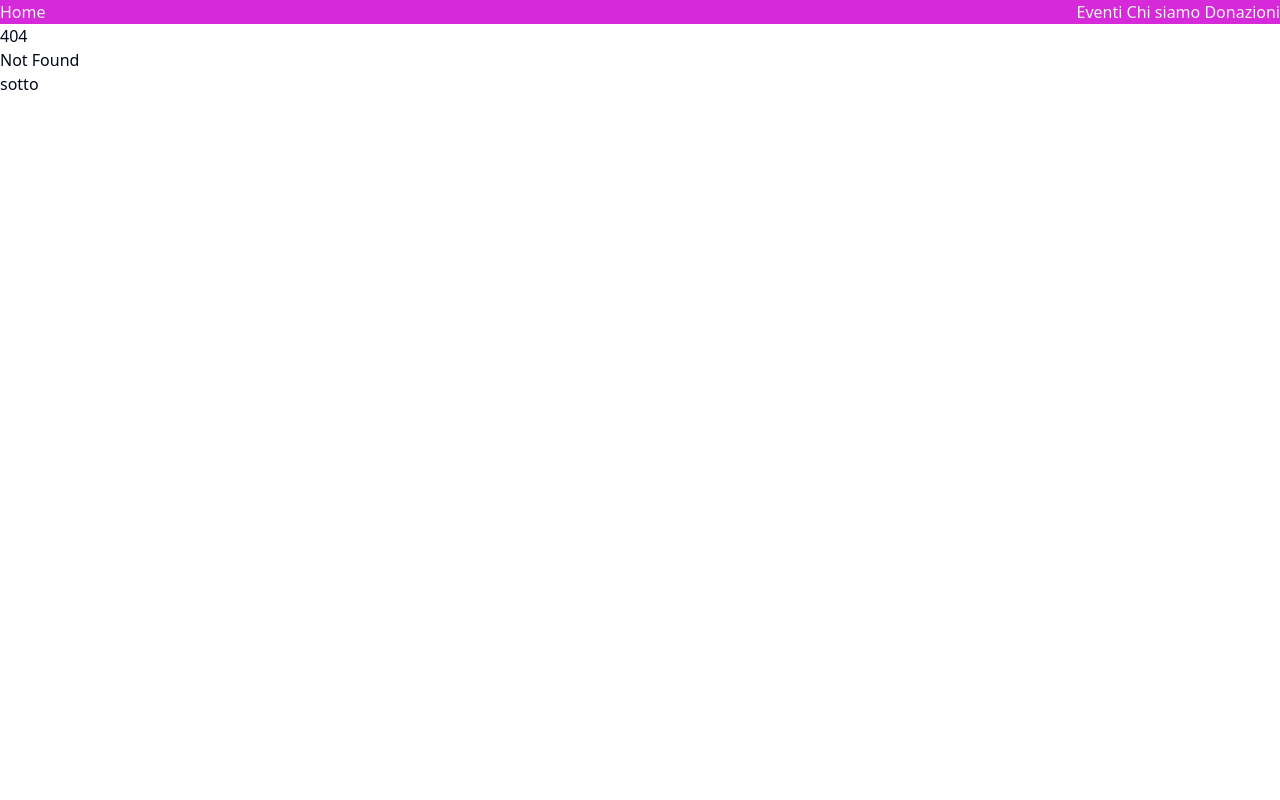
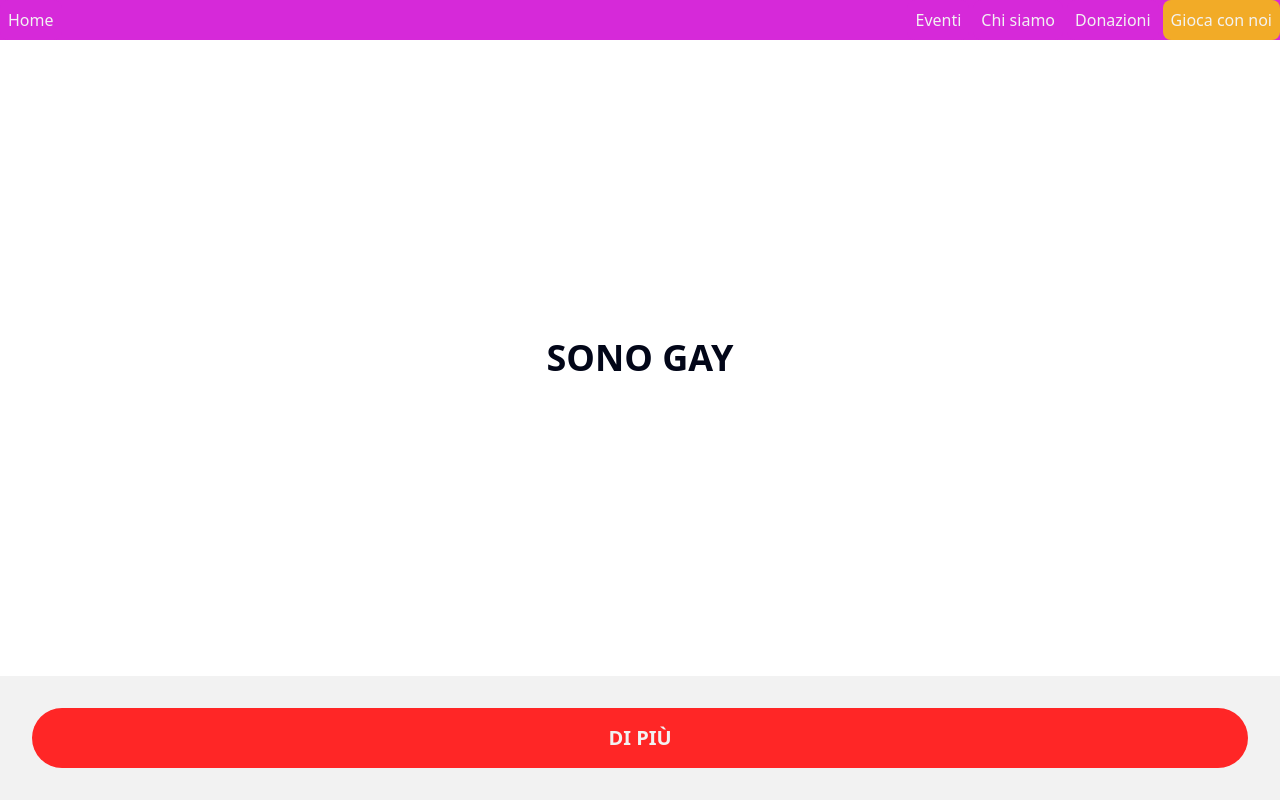
Before and after one commit to ChiaraPersona/Sboccat3, a SvelteKit app: page /gioca in a window 1280 px wide. Before the commit this address had no page. Built offline with nearby package versions, Linux system fonts and the light colour scheme.

Commit message:
sono gay

```diff
--- a/src/hooks.ts
+++ b/src/hooks.ts
@@ -1,3 +1,17 @@
 import { deLocalizeUrl } from '$lib/paraglide/runtime';
 
 export const reroute = (request) => deLocalizeUrl(request.url).pathname;
+
+//
+
+const utente = {
+	nome: 'Chiara',
+	cognome: 'Pippo',
+	eta: '28',
+	citta: 'Polignano a Mare'
+};
+
+const frase =
+	'Ciao, mi chiamo ' + utente.nome + ' ' + utente.cognome + ' e ho ' + utente.eta + ' anni';
+
+console.log(frase);
--- a/src/lib/components/partials/navbar-link.svelte
+++ b/src/lib/components/partials/navbar-link.svelte
@@ -1,5 +1,6 @@
 <script lang="ts">
 	import { base } from '$app/paths';
+	import { page } from '$app/state';
 
 	type Attributi = {
 		url: string;
@@ -7,8 +8,20 @@
 	};
 
 	let a: Attributi = $props();
+
+	const href = $derived(base + a.url);
+	const isActive = $derived(base + a.url === page.url.pathname);
 </script>
 
-<a href="{base}{a.url}" class="bg-sb-viola text-sb-bianco hover:bg-sb-giallo hover:text-sb-bianco"
-	>{a.testo}</a
+<a
+	{href}
+	class={[
+		'block rounded-md p-2',
+		{
+			'bg-sb-viola text-sb-bianco hover:bg-sb-arancione hover:text-sb-bianco': !isActive,
+			'bg-sb-giallo': isActive
+		}
+	]}
 >
+	{a.testo}
+</a>
--- a/src/lib/components/partials/navbar.svelte
+++ b/src/lib/components/partials/navbar.svelte
@@ -4,9 +4,10 @@
 
 <nav class="bg-sb-viola text-sb-bianco flex justify-between">
 	<NavbarLink url="/" testo="Home" />
-	<div>
+	<div class="flex gap-1">
 		<NavbarLink url="/eventi" testo="Eventi" />
 		<NavbarLink url="/chi-siamo" testo="Chi siamo" />
 		<NavbarLink url="/donazioni" testo="Donazioni" />
+		<NavbarLink url="/gioca" testo="Gioca con noi" />
 	</div>
 </nav>
--- a/src/routes/+layout.svelte
+++ b/src/routes/+layout.svelte
@@ -7,5 +7,3 @@
 <Navbar />
 
 <slot />
-
-sotto
--- /dev/null
+++ b/src/routes/gioca/+page.svelte
@@ -0,0 +1,20 @@
+<script>
+	let frase = $state('sono gay');
+
+	function increase() {
+		frase = frase + 'y';
+	}
+</script>
+
+<div class="flex h-[calc(100vh-124px-40px)] items-center justify-center p-8">
+	<p class="w-full text-center text-4xl font-bold break-all uppercase">{frase}</p>
+</div>
+
+<div class="bg-sb-bianco fixed bottom-0 w-full p-8">
+	<button
+		onclick={increase}
+		class="bg-sb-rosso text-sb-bianco w-full rounded-full p-4 text-xl font-bold uppercase hover:bg-red-700"
+	>
+		di più
+	</button>
+</div>
```
